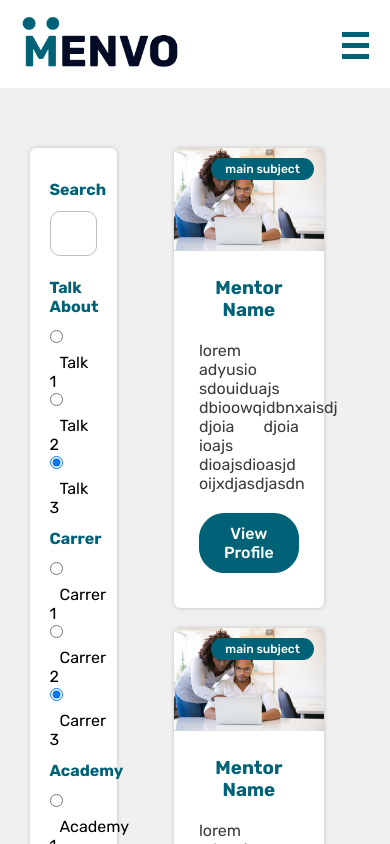
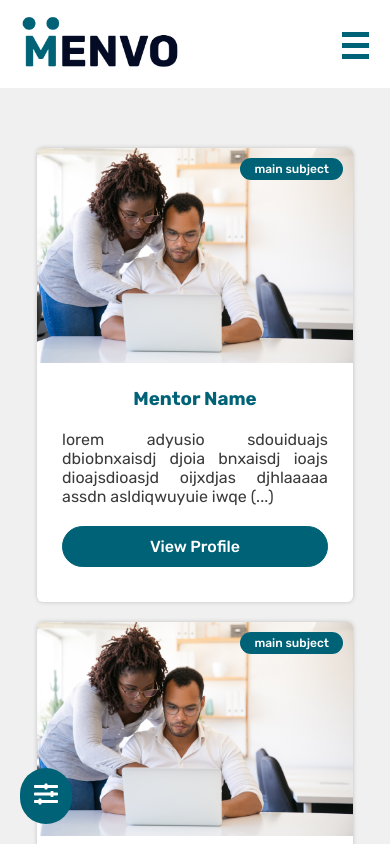
Before and after one commit to paulpessoa/menvo, a React (Create React App) app: page /Mentors in a window 390 px wide. Shown: the top 844 px of the page. Built offline with nearby package versions, Linux system fonts and the light colour scheme.

Commit message:
filter sidebar and mobile adjust

```diff
--- a/src/App.css
+++ b/src/App.css
@@ -75,6 +75,24 @@
   flex-wrap: wrap;
   align-items: stretch;
   justify-content: space-around;
+}
+
+.filterButonIcon {
+  border-radius: 50px;
+  position: fixed;
+  background-color: #006276;
+  bottom: 20px;
+  left: 20px;
+  padding: 14px;
+}
+.filterButonIcon:hover {
+  background-color: #0f7185;
+  cursor: pointer;
+}
+.filterButonIcon svg {
+  color: #fff;
+  z-index: 10;
+  font-size: 24px;
 }
 
 header {
@@ -297,7 +315,6 @@ header nav ul li a .FiLogOut {
 .cardMentor {
   min-width: 150px;
   width: 100%;
-  max-width: 30%;
   margin: 10px auto;
   border-radius: 6px;
   transition: 0.1s;
@@ -357,6 +374,42 @@ header nav ul li a .FiLogOut {
   width: 100%;
 }
 
+@media screen and (min-width: 1201px) and (max-width: 4000px) {
+  .cardMentor {
+    max-width: 30%;
+  }
+}
+@media screen and (min-width: 801px) and (max-width: 1200px) {
+  .cardMentor {
+    max-width: 45%;
+  }
+}
+@media screen and (min-width: 601px) and (max-width: 800px) {
+  .cardMentor {
+    max-width: 40%;
+  }
+
+  .sideBar {
+    display: none;
+  }
+
+  .feedMentor {
+    width: 100%;
+  }
+}
+@media screen and (max-width: 600px) {
+  .sideBar {
+    display: none;
+  }
+
+  .feedMentor {
+    width: 100%;
+  }
+
+  .cardMentor {
+    max-width: 90%;
+  }
+}
 .sidebarMentor {
   background-color: #fff;
   padding: 20px;
@@ -387,11 +440,12 @@ header nav ul li a .FiLogOut {
 
 .searchInput {
   max-width: 100%;
-  border: 1px solid #c0c0c0;
+  border: 1px solid #f0f0f0;
   margin-bottom: 10px;
   padding: 12px 22px;
   border-radius: 10px;
   font-size: 16px;
+  background-color: #f0f0f0;
 }
 
 .formLogin {
--- a/src/components/CardMentor/index.js
+++ b/src/components/CardMentor/index.js
@@ -25,7 +25,7 @@ function CardMentor() {
       <h3>Mentor Name</h3>
       </a>
 
-        <p> lorem  adyusio sdouiduajs dbioowqidbnxaisdj djoia djoia ioajs dioajsdioasjd oijxdjasdjasdn</p>
+        <p> lorem  adyusio sdouiduajs dbiobnxaisdj djoia bnxaisdj ioajs dioajsdioasjd oijxdjas djhlaaaaa assdn asldiqwuyuie iwqe (...)</p>
         <a href="https://#" target="_blank" rel="noreferrer">
         <button className="buttonStandard">View Profile</button>
       </a>
--- a/src/components/CardMentor/style.scss
+++ b/src/components/CardMentor/style.scss
@@ -1,7 +1,6 @@
 .cardMentor {
     min-width: 150px;
     width: 100%;
-    max-width: 30%;
     margin: 10px auto;
     border-radius: 6px;
     transition: 0.1s;
@@ -61,3 +60,44 @@
       width: 100%;
     }
   }
+
+
+
+  @media screen and (min-width:1201px) and (max-width:4000px) {
+    .cardMentor {
+      max-width: 30%;
+    }
+
+  }
+
+  @media screen and (min-width: 801px) and (max-width:1200px) {
+    .cardMentor {
+      max-width: 45%;
+    }
+
+  }
+
+  @media screen and (min-width: 601px) and (max-width:800px)  {
+    .cardMentor {
+      max-width: 40%;
+    }
+    .sideBar {
+      display: none;
+    }
+    .feedMentor {
+      width: 100%;
+    }
+  }
+
+  @media screen and (max-width:600px) {
+    .sideBar {
+      display: none;
+    }
+    .feedMentor {
+      width: 100%;
+    }
+    .cardMentor {
+      max-width: 90%;
+    }
+
+  }
--- a/src/components/SidebarMentor/index.js
+++ b/src/components/SidebarMentor/index.js
@@ -3,7 +3,7 @@ function SidebarMentor() {
     <div className="sidebarMentor">
       <ul>
         <li>
-          <h4>Search</h4>
+          <h4>Find a Mentor</h4>
           <input className="searchInput" type="search" placeholder="search" />
         </li>
         <li>
@@ -43,7 +43,7 @@ function SidebarMentor() {
           <br />
         </li>
         <li>
-          <h4>your way</h4>
+          <h4>Your Way</h4>
           <input type="checkbox" />
           <label for="huey">Woman</label>
           <br />
@@ -55,11 +55,13 @@ function SidebarMentor() {
           <br />
         </li>
         <li>
-          <button className="buttonStandard">Apply filters</button>
+          <button  className="buttonStandard">Apply filters</button>
         </li>
       </ul>
     </div>
   );
 }
 
+
+
 export default SidebarMentor;
--- a/src/components/SidebarMentor/style.scss
+++ b/src/components/SidebarMentor/style.scss
@@ -29,9 +29,12 @@
 
 .searchInput {
     max-width: 100%;
-    border: 1px solid #c0c0c0;
+    border: 1px solid #f0f0f0;
     margin-bottom: 10px;
     padding: 12px 22px;
     border-radius: 10px;
     font-size: 16px;
+
+        background-color: #f0f0f0;
+
 }
--- a/src/pages/Mentors/index.js
+++ b/src/pages/Mentors/index.js
@@ -1,3 +1,4 @@
+import { FaSlidersH } from "react-icons/fa";
 import CardMentor from "../../components/CardMentor";
 import SidebarMentor from "../../components/SidebarMentor";
 
@@ -20,12 +21,16 @@ function Mentors() {
             <CardMentor />
             <CardMentor />
             <CardMentor />
+        <div  onClick={awaitBuild} className="filterButonIcon"><FaSlidersH/></div>
           </div>
-
 
       </div>
     </div>
   );
+  function awaitBuild () {
+    alert("We are building this!")
+  }
 }
 
+
 export default Mentors;
--- a/src/pages/Mentors/style.scss
+++ b/src/pages/Mentors/style.scss
@@ -23,3 +23,22 @@
   align-items: stretch;
   justify-content: space-around;
 }
+
+
+.filterButonIcon{
+  border-radius: 50px;
+  position: fixed;
+  background-color: $color1;
+  bottom: 20px;
+  left: 20px;
+  padding: 14px;
+  &:hover{
+    background-color: $color2;
+    cursor: pointer;
+  }
+  svg{
+    color: #fff;
+    z-index: 10;
+    font-size: 24px;
+  }
+}
```
Also changed, not shown: 1 other file (tests, documents, lock files or other folders).
